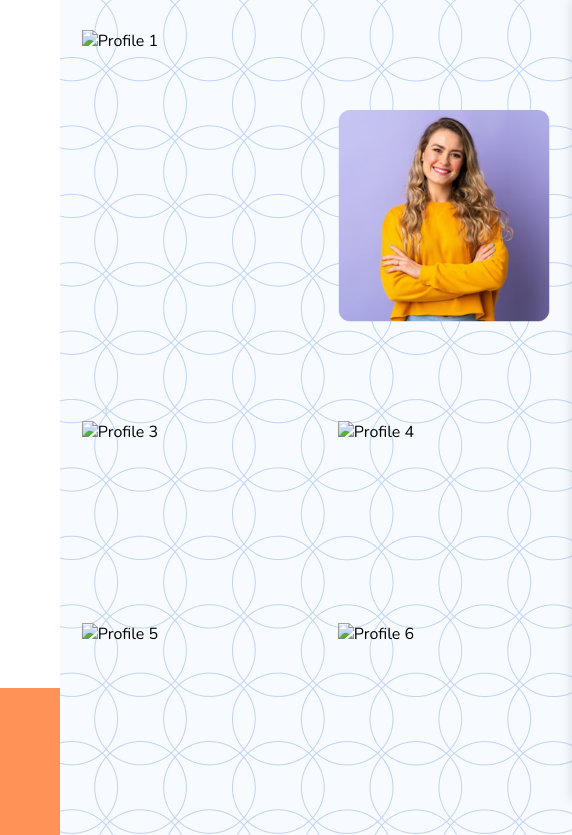
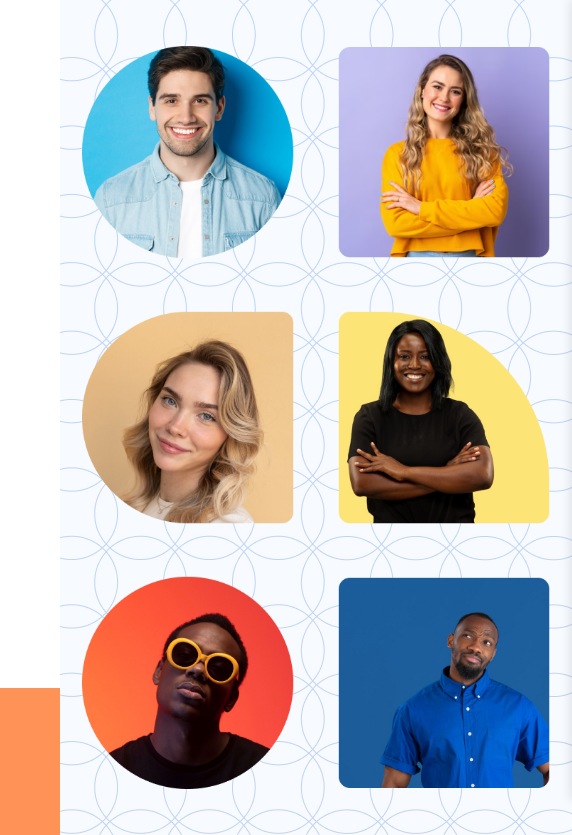
Before and after one commit to Abhinand225/hello_world, a plain HTML site: page index.html in a window 1280 px wide. Shown: the full height of the page, 708-1280 px from the left. Drawn offline with nearby package versions, Linux system fonts and the light colour scheme; the site is published under a folder, as on GitHub Pages, so addresses that start at the root find nothing.

Commit message:
image corrections added

```diff
--- a/index.html
+++ b/index.html
@@ -62,9 +62,9 @@
                             Students All Over World
                         </p>
                         <div class="student_avatars">
-                            <img src="/image/Ellipse 1.png" alt="Student 1">
-                            <img src="/image/Ellipse 2.png" alt="Student 2">
-                            <img src="/image/Ellipse 3.png" alt="Student 3">
+                            <img src="image/Ellipse 1.png" alt="Student 1">
+                            <img src="image/Ellipse 2.png" alt="Student 2">
+                            <img src="image/Ellipse 3.png" alt="Student 3">
                         </div>
                     </div>
                     <div class="cta_buttons">
@@ -96,22 +96,22 @@
         <div class="right_container">
             <div class="right_section">
                 <div class="profile_card profile_1">
-                    <img src="/image/1.png" alt="Profile 1">
+                    <img src="image/1.png" alt="Profile 1">
                 </div>
                 <div class="profile_card profile_2">
                     <img src="image/2.png" alt="Profile 2">
                 </div>
                 <div class="profile_card profile_3">
-                    <img src="/image/3.png" alt="Profile 3">
+                    <img src="image/3.png" alt="Profile 3">
                 </div>
                 <div class="profile_card profile_4">
-                    <img src="/image/4.png" alt="Profile 4">
+                    <img src="image/4.png" alt="Profile 4">
                 </div>
                 <div class="profile_card profile_5">
-                    <img src="/image/5.png" alt="Profile 5">
+                    <img src="image/5.png" alt="Profile 5">
                 </div>
                 <div class="profile_card profile_6">
-                    <img src="/image/6.png" alt="Profile 6">
+                    <img src="image/6.png" alt="Profile 6">
                 </div>
             </div>
         </div>
```
